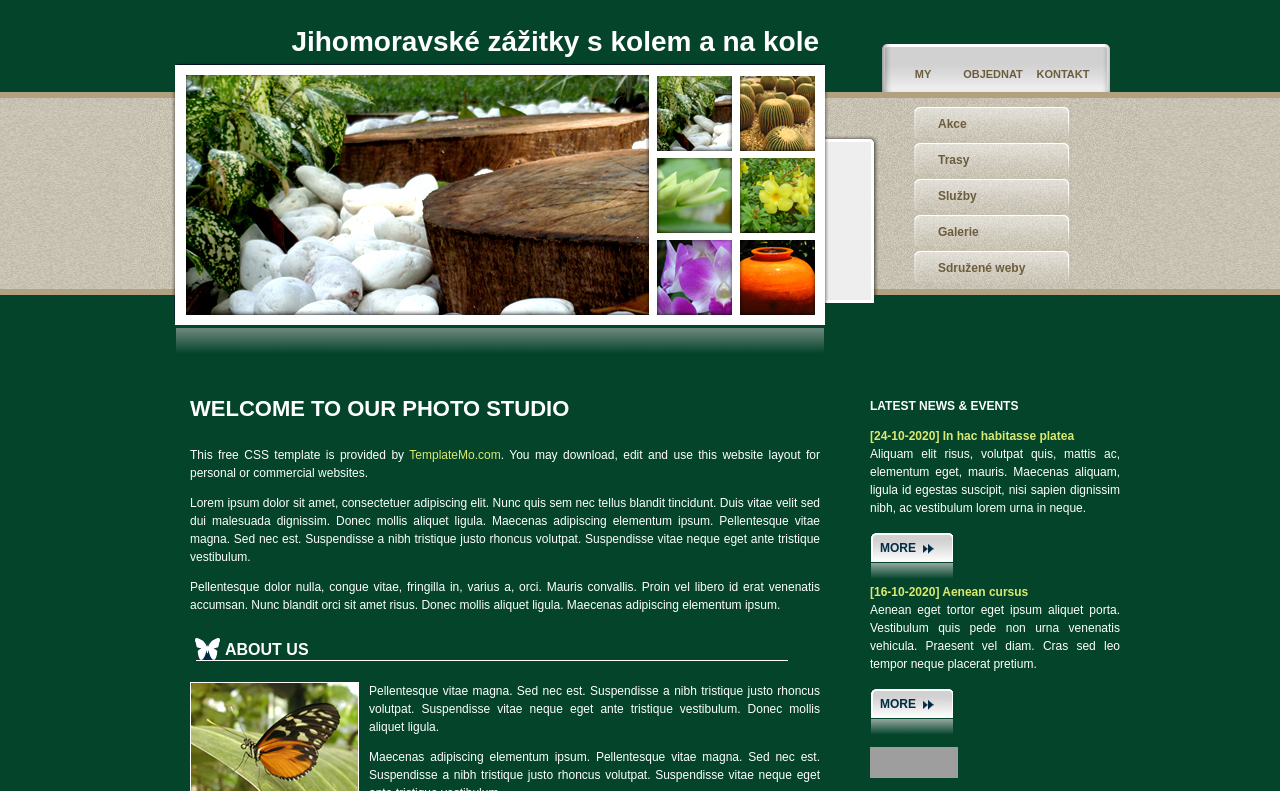
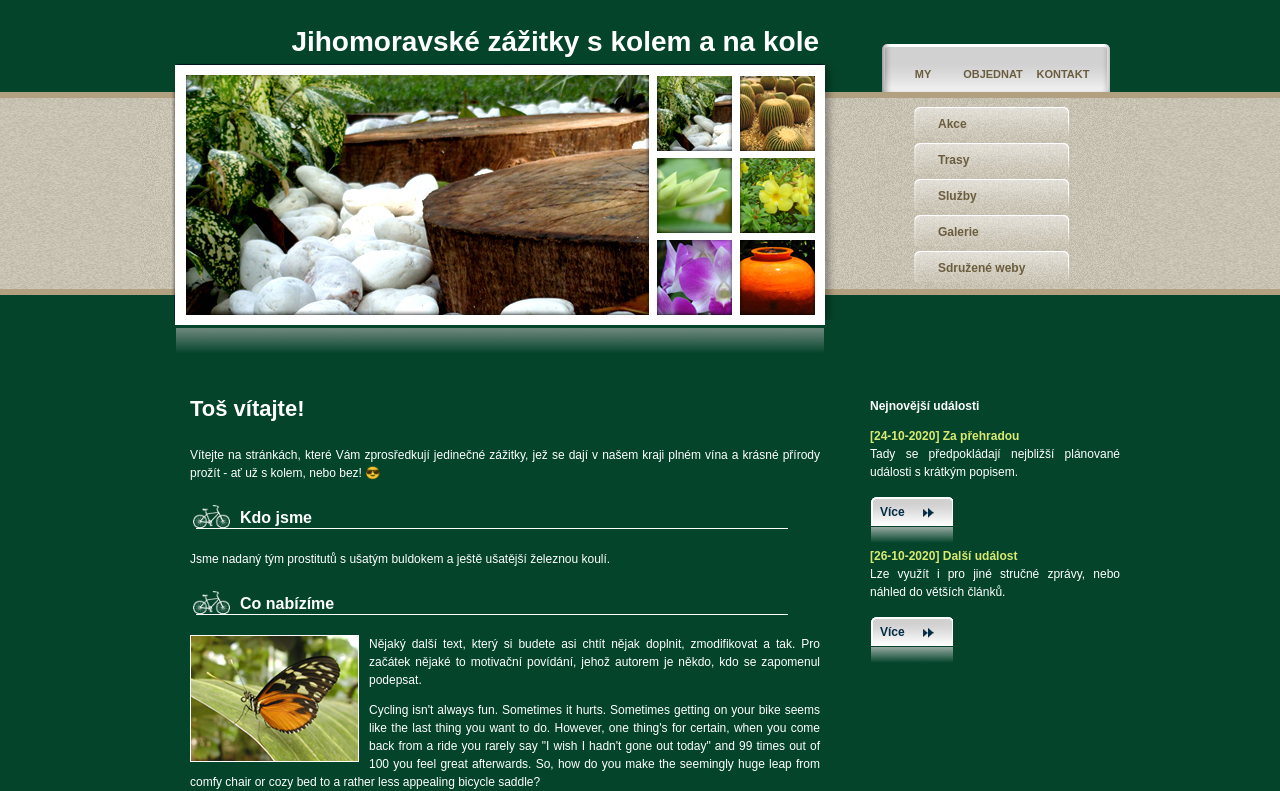
Before and after one commit to mcermak/mini_git_training, a PHP site: page / in a window 1280 px wide. Shown: the top 791 px of the page. Run offline with PHP 8.4, Linux system fonts and the light colour scheme; grey boxes are pictures that could not be loaded.

Commit message:
REFACTOR: Some design customization

```diff
--- a/index.html
+++ b/index.html
@@ -111,39 +111,38 @@
 
   <div id="templatemo_container_left">
 
-    <h1>WELCOME TO OUR PHOTO STUDIO</h1>
+    <h1>Toš vítajte!</h1>
 
-    <p>This free CSS template is provided by <a href="http://www.templatemo.com" target="_parent" title="Free Web Templates">TemplateMo.com</a>. You may download, edit and use this website layout for personal or commercial websites.</p>
+    <p>Vítejte na stránkách, které Vám zprosředkují jedinečné zážitky, jež se dají v našem kraji plném vína a krásné přírody prožít - ať už s kolem, nebo bez! &#x1F60E</p>
 
-    <p>Lorem ipsum dolor sit amet, consectetuer adipiscing elit. Nunc quis sem nec tellus blandit tincidunt. Duis vitae velit sed dui malesuada dignissim. Donec mollis aliquet ligula. Maecenas adipiscing elementum ipsum. Pellentesque vitae magna. Sed nec est. Suspendisse a nibh tristique justo rhoncus volutpat. Suspendisse vitae neque eget ante tristique vestibulum. </p>
+    <h2>Kdo jsme</h2>
 
-    <p>Pellentesque dolor nulla, congue vitae, fringilla in, varius a, orci. Mauris convallis. Proin vel libero id erat venenatis accumsan. Nunc blandit orci sit amet risus. Donec mollis aliquet ligula. Maecenas adipiscing elementum ipsum. </p>
+    <p>Jsme nadaný tým prostitutů s ušatým buldokem a ještě ušatější železnou koulí.</p>
 
-    <h2>ABOUT US</h2>
-
-    <p><img src="images/templatemo_photo.jpg" alt="templatemo.com" width="169" height="127" />Pellentesque vitae magna. Sed nec est. Suspendisse a nibh tristique justo rhoncus volutpat. Suspendisse vitae neque eget ante tristique vestibulum. Donec mollis aliquet ligula. </p>
-
-    <p>Maecenas adipiscing elementum ipsum. Pellentesque vitae magna. Sed nec est. Suspendisse a nibh tristique justo rhoncus volutpat. Suspendisse vitae neque eget ante tristique vestibulum. </p>
-
+    <h2>Co nabízíme</h2>
+    <img src="images/templatemo_photo.jpg" alt="templatemo.com" width="169" height="127" />
+    <p>Nějaký další text, který si budete asi chtít nějak doplnit, zmodifikovat a tak. Pro začátek nějaké to motivační povídání, jehož autorem je někdo, kdo se zapomenul podepsat.<p>
+    <p>Cycling isn't always fun. Sometimes it hurts. Sometimes getting on your bike seems like the last thing you want to do. However,
+       one thing's for certain, when you come back from a ride you rarely say "I wish I hadn't gone out today" and 99 times out of 100 you feel great afterwards.
+       So, how do you make the seemingly huge leap from comfy chair or cozy bed to a rather less appealing bicycle saddle?
+    </p>
   </div>
 
   <div id="templatemo_container_right">
 
-    <p><strong>LATEST NEWS &amp; EVENTS</strong></p>
+    <p><strong>Nejnovější události</strong></p>
 
-    <div class="templatemo_right_paragraph"><span>[24-10-2020] In hac habitasse platea</span><br />
+    <div class="templatemo_right_paragraph"><span>[24-10-2020] Za přehradou</span><br />
+        Tady se předpokládají nejbližší plánované události s krátkým popisem.
+    </div>
 
-Aliquam elit risus, volutpat quis, mattis ac, elementum eget, mauris. Maecenas aliquam, ligula id egestas suscipit, nisi sapien dignissim nibh, ac vestibulum lorem urna in neque.</div>
+    <div class="more"><a href="#">Více</a></div>
 
-    <div class="more"><a href="#">MORE</a></div>
+    <div class="templatemo_right_paragraph"><span>[26-10-2020] Další událost</span><br />
+       Lze využít i pro jiné stručné zprávy, nebo náhled do větších článků.
+    </div>
 
-    <div class="templatemo_right_paragraph"><span>[16-10-2020] Aenean cursus</span><br />
-
-Aenean eget tortor eget ipsum aliquet porta. Vestibulum quis pede non urna venenatis vehicula. Praesent vel diam. Cras sed leo tempor neque placerat pretium.</div>
-
-    <div class="more"><a href="#">MORE</a></div>
-
-    <div class="templatemo_right_paragraph"><a href="http://validator.w3.org/check?uri=referer"><img height="31" alt="Valid XHTML 1.0 Transitional" src="http://www.w3.org/Icons/valid-xhtml10" width="88" vspace="8" border="0" /></a><a href="http://jigsaw.w3.org/css-validator/check/referer"><img alt="Valid CSS!" src="http://jigsaw.w3.org/css-validator/images/vcss-blue" vspace="8" border="0" /></a></div>
+    <div class="more"><a href="#">Více</a></div>
 
   </div>
 
@@ -155,21 +154,15 @@ Aenean eget tortor eget ipsum aliquet porta. Vestibulum quis pede non urna venen
 
     <ul>
 
-      <li><a href="#">HOME</a></li>
+      <li><a href="#">MY</a></li>
 
-      <li><a href="#">ABOUT US</a></li>
+      <li><a href="#">PŘEDEŠLÉ UDÁLOSTI</a></li>
 
-      <li><a href="#">COLLECTIONS</a></li>
+      <li><a href="#">NÁSLEDUJÍCÍ AKCE</a></li>
 
-      <li><a href="#">BEST OF THE YEAR</a></li>
+      <li><a href="#">FOTOGALERIE</a></li>
 
-      <li><a href="#">LATEST EVENTS</a></li>
-
-      <li><a href="#">PHOTOGRAPHERS</a></li>
-
-      <li><a href="#">AWARDS</a></li>
-
-      <li><a href="#">CONTACT</a></li>
+      <li><a href="#">KONTAKT</a></li>
 
     </ul>
 
@@ -179,29 +172,15 @@ Aenean eget tortor eget ipsum aliquet porta. Vestibulum quis pede non urna venen
 
 <div id="templatemo_footer">
 
-  <div id="templatemmo_footer_paragraph">
-
-    <p>QUICK CONTACT<br />
-
-      Tel: 010-010-0100 &nbsp;&nbsp;&nbsp;&nbsp;&nbsp;&nbsp;&nbsp;&nbsp;&nbsp;&nbsp;Mobile:  020-020-0200&nbsp;&nbsp;&nbsp;&nbsp;&nbsp;&nbsp;&nbsp;&nbsp;&nbsp;&nbsp;Fax: 030-030-0300&nbsp;&nbsp;&nbsp;&nbsp;&nbsp;&nbsp;&nbsp;&nbsp;
-
-  Email: info [-at-] TemplateMo.com</p>
-
-    <p>Copyright © 2020 Your Company Name&nbsp;&nbsp;&nbsp;&nbsp;&nbsp;&nbsp;&nbsp;&nbsp;Designed by <a href="http://www.templatemo.com" target="_parent">Free CSS Templates</a></p>
-
-  </div>
-
-</div>
-
 <script type="text/javascript">
 
 			$(document).ready(function() {
 
 				var gallery = $('#gallery').galleriffic('#navigation', {
 
-					delay:                2000,
+					delay:                3,
 
-					numThumbs:            12,
+					numThumbs:            11,
 
 					imageContainerSel:    '#slideshow',
 
@@ -234,5 +213,5 @@ Aenean eget tortor eget ipsum aliquet porta. Vestibulum quis pede non urna venen
 </script>
 
 </body>
-<!--  HTML CSS Template Designed by w w w . t e m p l a t e m o . c o m  -->
+<!--  Inspired by a Template Designed by w w w . t e m p l a t e m o . c o m  -->
 </html>
--- a/templatemo_style.css
+++ b/templatemo_style.css
@@ -63,7 +63,7 @@ h2 {
 
 	height: 27px;
 
-	padding: 7px 0px 0px 35px;
+	padding: 7px 0px 0px 50px;
 
 	background: url(images/templatemo_h2.jpg) no-repeat;
 
```
Also changed, not shown: images/templatemo_h2.jpg, images/templatemo_top1.jpg, images/templatemo_top3.jpg.
